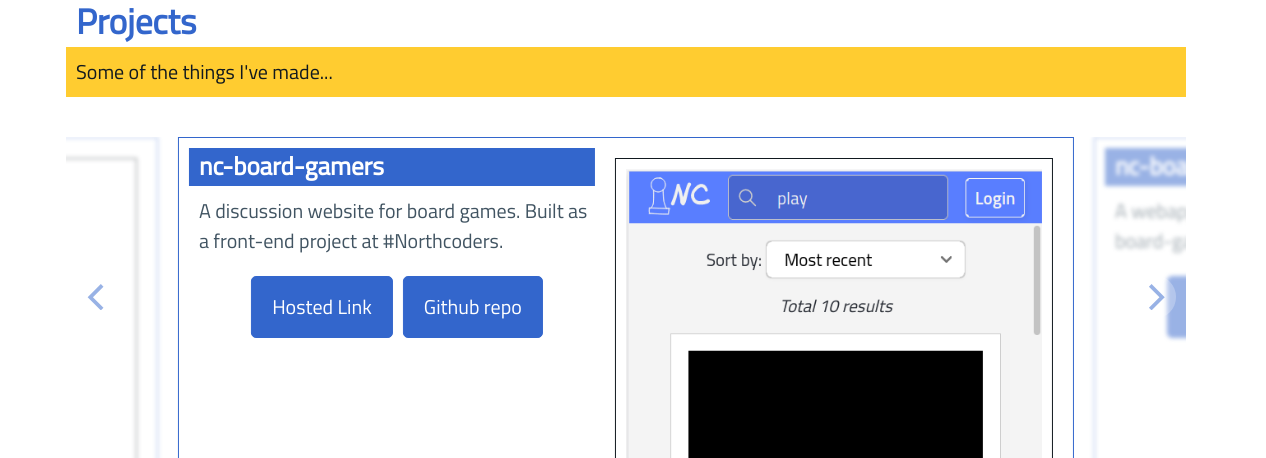
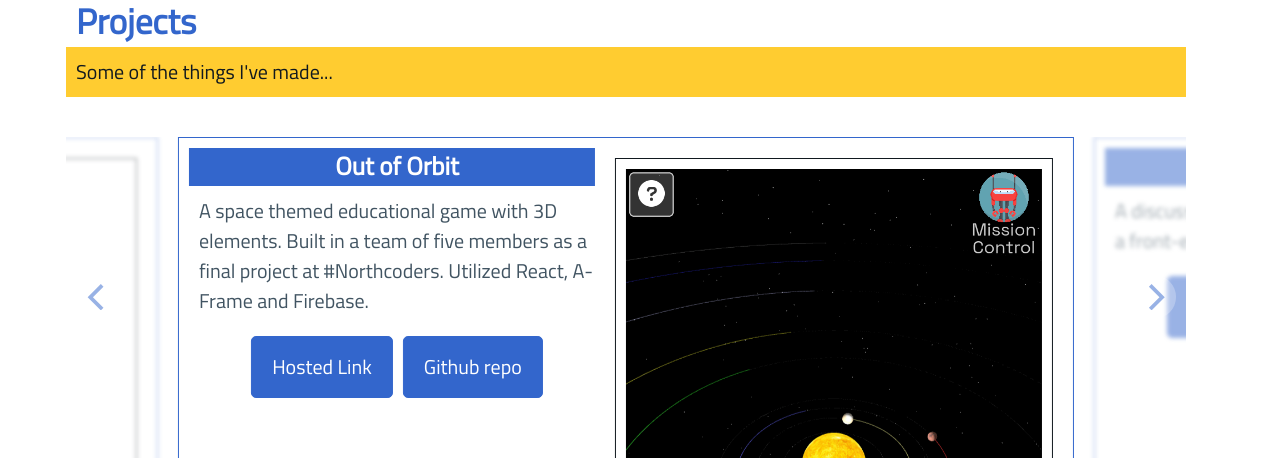
Before and after one commit to kapppa-joe/portfolio-website, a plain HTML site: page index.html in a window 1280 px wide. Shown: the part 1940-2398 px from the top of the page, 14-1280 px from the left. Drawn offline with nearby package versions, Linux system fonts and the light colour scheme.

Commit message:
add Out of Orbit at projects section

```diff
--- a/css/styles.css
+++ b/css/styles.css
@@ -740,6 +740,7 @@ section#about p {
 
 .project-title {
   display: block;
+  text-align: center;
   background: var(--primary);
   color: var(--primary-inverse);
   padding-left: 0.5rem;
--- a/index.html
+++ b/index.html
@@ -200,6 +200,20 @@
 
         <div class="project-tile">
           <div class="project-description">
+            <h4 class="project-title">Out of Orbit</h4>
+          <p>
+            A space themed educational game with 3D elements. Built in a team of five members as a final project at #Northcoders. Utilized React, A-Frame and Firebase.
+          </p>
+          <p class="center"><a href="https://out-of-orbit.netlify.app/" role="button" target="_blank">Hosted Link</a>
+          <a href="https://github.com/kapppa-joe/space-app-frontend" role="button" target="_blank">Github repo</a></p>
+        </div>
+        <div class="project-img">
+          <a href="https://out-of-orbit.netlify.app/" target="_blank"><img alt="Out of Orbit" src="./assets/pic/out-of-orbit-screenshot.png"></a>
+        </div>
+        </div>
+
+        <div class="project-tile">
+          <div class="project-description">
             <h4 class="project-title">nc-board-gamers</h4>
           <p>
             A discussion website for board games. Built as a front-end project at #Northcoders.
@@ -231,7 +245,7 @@
           <div class="project-description">
             <h4 class="project-title">Jack-o-hangman</h4>
           <p>
-            A little word guessing game with a Halloween theme. Built as a personal project to practise react with CSS animations.
+            A little word guessing game with a Halloween theme. Built as a personal project to practise using react with CSS animations.
           </p>
           <p class="center"><a href="https://kapppa-joe.github.io/jack-o-hangman/" role="button" target="_blank">Hosted Link</a>
           <a href="https://kapppa-joe.github.io/jack-o-hangman/" role="button" target="_blank">Github repo</a></p>
```
Also changed, not shown: assets/pic/400x400.jpeg (deleted), assets/pic/kitten400x400.jpeg (deleted), assets/pic/out-of-orbit-screenshot.png (added), assets/pic/placeholder-400x400.jpg (deleted).
